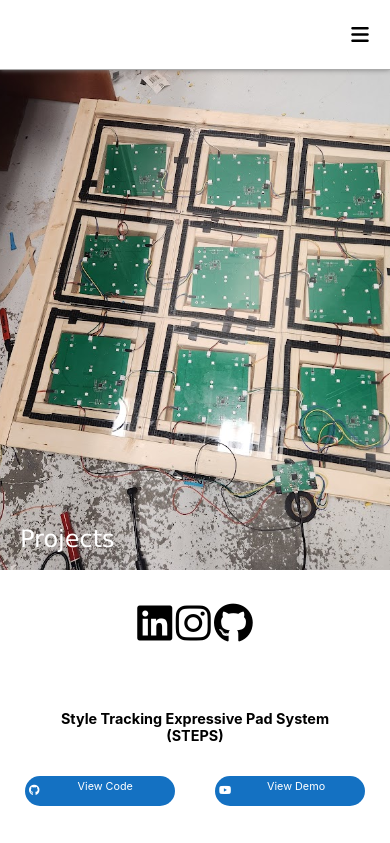
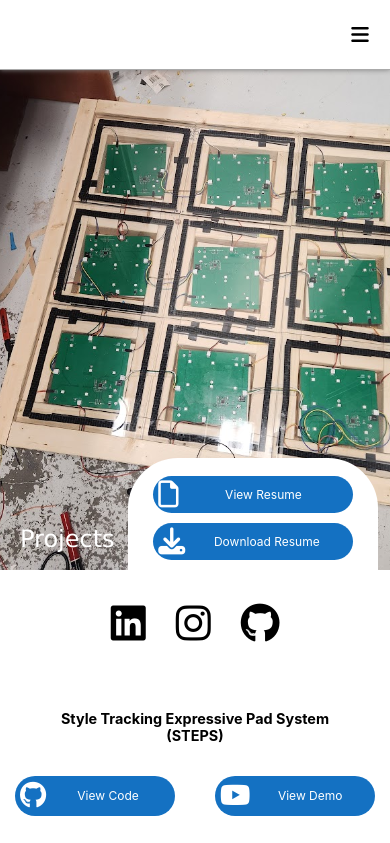
Before and after one commit to JJonLumibao/personal-website, a website: page html/projects.html in a window 390 px wide. Shown: the top 843 px of the page. Drawn offline with Linux system fonts and the light colour scheme.

Commit message:
Added resume tab and created project.js

```diff
--- a/css/pages.css
+++ b/css/pages.css
@@ -47,41 +47,3 @@
   flex: 3;
   line-height: 2.5;
 }
-
-.project-btn {
-  display: flex;
-  justify-content: center;
-  text-align: center;
-  align-items: center;
-  padding: 4px;
-  width: 150px;
-  height: 30px;
-  border-radius: 50rem;
-  background-color: var(--color-bg);
-  transition: 0.2s;
-}
-
-.project-icon {
-  color: black;
-  font-size: 25px;
-  transition: transform 0.1s ease-in-out;
-}
-
-.project-btn a {
-  width: 100%;
-  height: 100%;
-  margin: 0;
-  padding: 0;
-  text-decoration: none;
-  color: black;
-}
-
-.project-btn:hover {
-  background-color: rgb(20, 113, 194);
-  border-color: rgb(20, 113, 194);
-  transform: scale(1.05);
-}
-
-.project-btn:hover a, .project-btn:hover .project-icon {
-  color: white;
-}
--- a/css/responsive.css
+++ b/css/responsive.css
@@ -21,22 +21,30 @@
     bottom: -5%;
   }
 
+  .resume-tab {
+    flex-direction: column;
+    width: 250px;
+    padding-top: 30px;
+    gap: 10px;
+    bottom: -5%;
+  }
+
   p {
     font-size: 1rem;
     width: 80%;
     margin: 0 auto;
   }
 
-  .button, .project-btn {
+  .button, .social-btn {
     background-color: var(--color-accent);
     border-color: var(--color-accent);
   }
 
-  .button a, .project-btn a, .project-icon {
+  .button a, .social-btn a, .social-btn-icon {
     color: var(--color-bg);
   }
 
-  .button:hover, .project-btn:hover {
+  .button:hover, .social-btn:hover {
     transform: none;
   }
 
--- a/css/styles.css
+++ b/css/styles.css
@@ -27,10 +27,6 @@
 }
 
 /* Navigation */
-.top-navigation {
-  width: 100%;
-}
-
 .nav-list {
   display: flex;
   list-style: none;
@@ -38,16 +34,17 @@
 }
 
 .nav-list li {
-  margin: 0 20px;
+  margin: 0 1rem;
 }
 
-.top-navigation a {
+.nav-list a {
   text-decoration: none;
   color: black;
+  font-size: 20px;
   transition: color 0.2s ease;
 }
 
-.top-navigation a:hover {
+.nav-list a:hover {
   color: rgb(20, 113, 194);
 }
 
@@ -189,8 +186,12 @@
 
 /* Socials */
 .socials {
+  display: flex;
+  flex-direction: row;
+  justify-content: center;
   text-align: center;
-  margin-top: 30px;
+  margin: 30px auto;
+  gap: 30px;
 }
 
 .socials a {
@@ -203,9 +204,24 @@
   transition: transform 0.1s ease-in-out;
 }
 
-
 .social-icons:hover {
   transform: scale(1.2);
+}
+
+.resume-tab {
+  position: absolute;
+  display: flex;
+  align-items: center;
+  justify-content: center;
+  bottom: -9%;
+  right: 3%;
+  flex-direction: row;
+  gap: 20px;
+  padding: 10px 20px 50px;
+  width: 450px;
+  height: 140px;
+  border-radius: 50px 50px 0 0px;
+  background-color: var(--color-bg);
 }
 
 /* Button */
@@ -236,6 +252,48 @@
 
 .button:hover a {
   color: white;
+}
+
+.social-btn-icon {
+  color: black;
+  font-size: 27px;
+  transition: transform 0.1s ease-in-out;
+}
+
+.social-btn {
+  display: flex;
+  justify-content: center;
+  align-items: center;
+  padding: 5px;
+  width: 160px;
+  height: 40px;
+  border-radius: 50rem;
+  background-color: var(--color-bg);
+  transition: 0.2s;
+}
+
+.social-btn a {
+  display: flex;
+  align-items: center;
+  justify-content: center;
+  width: 100%;
+  height: 100%;
+  text-decoration: none;
+  color: black;
+}
+
+.social-btn:hover {
+  background-color: rgb(20, 113, 194);
+  border-color: rgb(20, 113, 194);
+  transform: scale(1.05);
+}
+
+.social-btn:hover a, .social-btn:hover .social-btn-icon {
+  color: white;
+}
+
+.resume-btn {
+  width: 200px;
 }
 
 /* Projects */
--- a/html/projects.html
+++ b/html/projects.html
@@ -33,7 +33,6 @@
     </button>
     <div id="menu" class="menu-container">
       <div class="menu-panel">
-        <!-- <i class="fas fa-times menu-close" data-close></i> -->
         <a href="../index.html" class="menu-item">Home</a>
         <a href="./about-me.html" class="menu-item">About Me</a>
         <a href="./projects.html" class="menu-item">Projects</a>
@@ -45,6 +44,16 @@
       <section class="hero">
         <img class="hero-img scroll-animate" src="../assets/images/header/projects.jpg" alt="STEPS prototype design" />
         <h1 class="hero-title scroll-animate">Projects</h1>
+        <div class="resume-tab">
+          <div class="social-btn resume-btn">
+            <i class="fa-regular fa-file social-btn-icon"></i>
+            <a href="./assets/Jani Jon Lumibao - Resume 2026.pdf" target="_blank">View Resume</a>
+          </div>
+          <div class="social-btn resume-btn">
+            <i class="fa-solid fa-download social-btn-icon"></i>
+            <a href="./assets/Jani Jon Lumibao - Resume 2026.pdf" download>Download Resume</a>
+          </div>
+        </div>
       </section>
 
       <section id="steps-flag" class="socials">
@@ -59,80 +68,7 @@
         </a>
       </section>
 
-      <div class="project-container">
-        <div class="project-content scroll-animate">
-          <div class="project-header">
-            <h2>Style Tracking Expressive Pad System (STEPS)</h2>
-            <div class="project-links">
-              <div class="project-btn">
-                <i class="fa-brands fa-github project-icon"></i>
-                <a href="https://github.com/JJonLumibao/steps-senior-design" target="_blank">View Code</a>
-              </div>
-              <div class="project-btn">
-                <i class="fa-brands fa-youtube project-icon"></i>
-                <a href="https://youtu.be/QMy2-tpW8sA?si=IyqvaNCBUetdmLLd" target="_blank">View Demo</a>
-              </div>
-            </div>
-          </div>
-          <div class="project-text">
-            <div><b>Team Size:</b> 5</div>
-            <div><b>Role:</b> Embedded Programmer and Hardware Assistant</div>
-            <div><b>Time Spent:</b> ≈ 7 months</div>
-            <div>
-              <b>Description: </b> A 9-step input dance pad that utilizes force-sensing resistors (FSRs),
-              computer vision, a custom Godot game engine, and an IR LED array to track expressive dance
-              movements.
-            </div>
-            <div>
-              <b>Technologies:</b> C/C++, ATmega32u4, ATmega328P, I2C Communication, FSR Sensors, RGB LEDs,
-              Arduino IDE, Godot Engine
-            </div>
-            <div>
-              <b>Key Contributions:</b>
-              <ul>
-                <li>Programmed a master ATmega32u4 controller communicating with nine ATmega328P tile controllers.</li>
-                <li>Implemented FSR sensor detection and signal processing for dance input recognition.</li>
-                <li>Developed programmable RGB LED feedback system within each tile.</li>
-              </ul>
-            </div>
-          </div>
-        </div>
-        <div class="project-content scroll-animate">
-          <div id="omnigauntlet-flag" class="project-header">
-            <h2>Omni-Gauntlet</h2>
-            <div class="project-links">
-              <div class="project-btn">
-                <i class="fa-brands fa-github project-icon"></i>
-                <a href="https://github.com/JJonLumibao/OmniGauntlet" target="_blank">View Code</a>
-              </div>
-              <div class="project-btn">
-                <i class="fa-brands fa-youtube project-icon"></i>
-                <a href="https://youtu.be/oE2jDW6wtuc?si=QhEBK-MmB7k078C-" target="_blank">View Demo</a>
-              </div>
-            </div>
-          </div>
-          <div class="project-text">
-            <div><b>Team Size:</b> 4</div>
-            <div><b>Role:</b> Embedded Programmer</div>
-            <div><b>Time Spent:</b> ≈ 3 months</div>
-            <div>
-              <b>Description:</b> A gesture-controlled glove system that wirelessly commands a
-              mecanum-wheel robot using ESP32 microcontrollers.
-            </div>
-            <div>
-              <b>Technologies:</b> ESP32-WROOM-32, WiFi Communication, C/C++, Arduino IDE
-            </div>
-            <div>
-              <b>Key Contributions:</b>
-              <ul>
-                <li>Programmed ESP32 sender firmware for glove-based motion input.</li>
-                <li>Developed receiver firmware to control the robot vehicle in real time.</li>
-                <li>Implemented wireless communication protocol between glove and robot.</li>
-              </ul>
-            </div>
-          </div>
-        </div>
-      </div>
+      <div class="project-container"></div>
     </main>
 
     <footer class="footer">
@@ -141,5 +77,6 @@
       </div>
     </footer>
   </body>
+  <script src="../js/projects.js"></script>
   <script src="../js/main.js"></script>
 </html>
--- a/js/main.js
+++ b/js/main.js
@@ -5,6 +5,7 @@ const openMenu = document.querySelector('.menu-btn');
 const closeMenus = document.querySelectorAll('[data-close]');
 const menu = document.querySelector('#menu');
 const scrollAnimate = document.querySelectorAll('.scroll-animate');
+
 
 openMenu.addEventListener('click', function() {
   menu.classList.toggle('open');
--- /dev/null
+++ b/js/projects.js
@@ -0,0 +1,71 @@
+const projectContainer = document.querySelector('.project-container');
+const projectList = [
+  {
+    title: 'Style Tracking Expressive Pad System (STEPS)',
+    github: 'https://github.com/JJonLumibao/steps-senior-design',
+    youtube: 'https://youtu.be/QMy2-tpW8sA?si=IyqvaNCBUetdmLLd',
+    teamSize: 5,
+    role: 'Embedded Programmer and Hardware Assistant',
+    timeSpent: '≈ 7 months',
+    description: `A 9-step input dance pad that utilizes force-sensing resistors (FSRs),
+              computer vision, a custom Godot game engine, and an IR LED array to track expressive dance
+              movements.`,
+    technologies: 'C/C++, ATmega32u4, ATmega328P, I2C Communication, FSR Sensors, RGB LEDs, Arduino IDE, Godot Engine',
+    contributions: [
+      'Programmed a master ATmega32u4 controller communicating with nine ATmega328P tile controllers.',
+      'Implemented FSR sensor detection and signal processing for dance input recognition.',
+      'Developed programmable RGB LED feedback system within each tile.',
+    ],
+  },
+  {
+    title: 'Omni-Gauntlet',
+    github: 'https://github.com/JJonLumibao/OmniGauntlet',
+    youtube: 'https://youtu.be/oE2jDW6wtuc?si=QhEBK-MmB7k078C-',
+    teamSize: 4,
+    role: 'Embedded Programmer',
+    timeSpent: '≈ 3 months',
+    description: `A gesture-controlled glove system that wirelessly commands a
+              mecanum-wheel robot using ESP32 microcontrollers.`,
+    technologies: 'ESP32-WROOM-32, WiFi Communication, C/C++, Arduino IDE',
+    contributions: [
+      'Programmed ESP32 sender firmware for glove-based motion input.',
+      'Developed receiver firmware to control the robot vehicle in real time.',
+      'Implemented wireless communication protocol between glove and robot.',
+    ],
+  }
+]
+
+projectList.forEach((item) => {
+  const project = document.createElement('div');
+  project.classList.add('project-content', 'scroll-animate');
+  project.innerHTML = `
+    <div class="project-header">
+      <h2>${item.title}</h2>
+      <div class="project-links">
+        <div class="social-btn">
+          <i class="fa-brands fa-github social-btn-icon"></i>
+          <a href="${item.github}" target="_blank">View Code</a>
+        </div>
+        <div class="social-btn">
+          <i class="fa-brands fa-youtube social-btn-icon"></i>
+          <a href="${item.youtube}" target="_blank">View Demo</a>
+        </div>
+      </div>
+    </div>
+    <div class="project-text">
+      <div><b>Team Size:</b> ${item.teamSize}</div>
+      <div><b>Role:</b> ${item.role}</div>
+      <div><b>Time Spent:</b> ${item.timeSpent}</div>
+      <div><b>Description:</b> ${item.description}</div>
+      <div><b>Technologies:</b> ${item.technologies}</div>
+      <div>
+        <b>Key Contributions:</b>
+        <ul>
+          ${item.contributions.map(c => `<li>${c}</li>`).join('')}
+        </ul>
+      </div>
+    </div>
+  `;
+
+  projectContainer.appendChild(project);
+})
```
Also changed, not shown: html/about-me.html (+10 -0 lines), index.html (+13 -1 lines), README.md, assets/images/header/webdesign.png (deleted), 1 other file.
